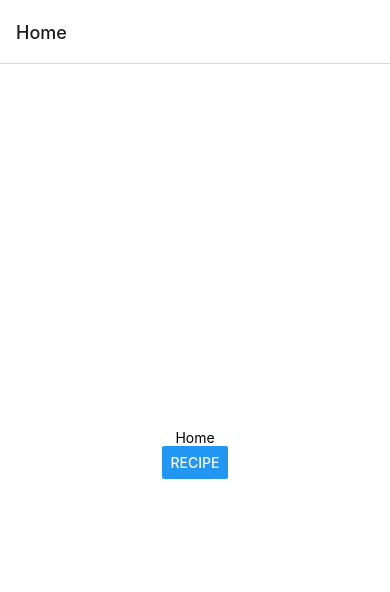
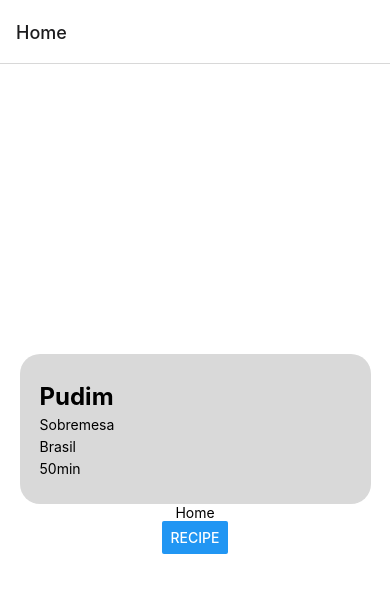
Before and after one commit to Innoue/AppProjetoAplicado, a React Native app: screen /Home in a window 390 px wide. Shown: the top 592 px of the page. Built offline with nearby package versions, Linux system fonts and the light colour scheme.

Commit message:
Created card recipe component

```diff
--- /dev/null
+++ b/src/components/CardRecipe/index.js
@@ -0,0 +1,31 @@
+import { StyleSheet,View,Text } from "react-native";
+
+
+export const CardRecipe=({title, doTime,country,type})=>{
+  return(
+    <View style={styles.container}>
+      <Text style={styles.title}>{title}</Text>
+      <Text style={styles.text}>{type}</Text>
+      <Text style={styles.text}>{country}</Text>
+      <Text style={styles.text}>{doTime}min</Text>
+    </View>
+  );
+}
+
+const styles = StyleSheet.create({
+  container: {
+    flex: 1,
+    backgroundColor: '#D9D9D9',
+    justifyContent:'center',
+    borderRadius:20,
+    padding:20
+  },
+  title:{
+    fontSize:24,
+    fontWeight:'bold'
+  },
+  text:{
+    marginTop:5,
+    fontSize:14
+  }
+});
--- a/src/pages/Home/index.js
+++ b/src/pages/Home/index.js
@@ -2,6 +2,8 @@ import React from 'react'
 import { View, Text, Button, StyleSheet } from 'react-native'
 
 import { useNavigation } from '@react-navigation/native'
+
+import { CardRecipe } from '../../components/CardRecipe';
 
 export default function Home(){
   const navigation = useNavigation();
@@ -12,6 +14,9 @@ export default function Home(){
 
   return(
     <View style={styles.container}>
+      <View style={{height:150,width:'90%'}}>
+        <CardRecipe title={'Pudim'} type={'Sobremesa'} country={'Brasil'} doTime={50}/>
+      </View>
       <Text>Home</Text>
       <Button title='Recipe' onPress={navigate}/>
     </View>
--- a/src/pages/Recipe/index.js
+++ b/src/pages/Recipe/index.js
@@ -74,7 +74,7 @@ const styles = StyleSheet.create({
     backgroundColor:'orange',
     borderRadius:10,
     paddingHorizontal:7,
-    marginHorizontal:5
+    marginHorizontal:5,
   },
   tagText:{
     fontSize:15,
```
